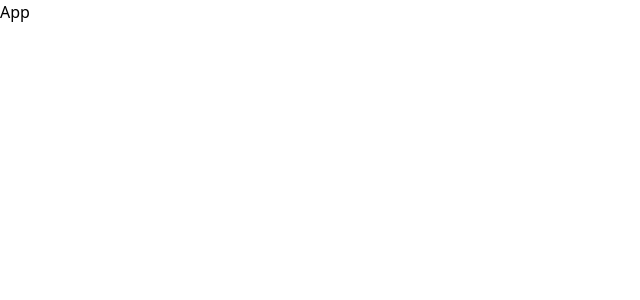
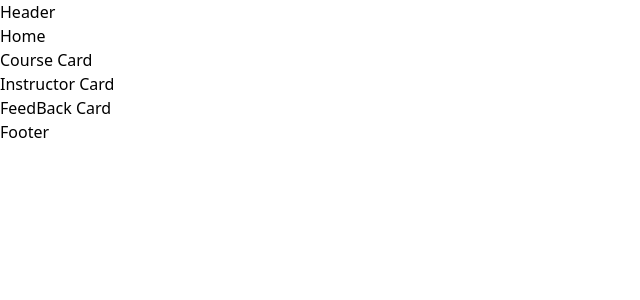
Before and after one commit to ScriptShah/EnlightenEd, a React (Vite) app: page / in a window 1280 px wide. Shown: the top 300 px of the page, without its empty margins (0-640 px from the left). Built offline with nearby package versions, Linux system fonts and the light colour scheme.

Commit message:
components are init and organized

```diff
--- a/src/App.jsx
+++ b/src/App.jsx
@@ -1,8 +1,21 @@
 import React from 'react'
+import Home from './components/Home'
+import Courses from './components/Courses'
+import Instructors from './components/Instructors'
+import FeedBack from './components/FeedBack'
+import Footer from './components/Footer'
+import Header from './components/Header'
 
 const App = () => {
   return (
-    <div>App</div>
+    <div className='main'>
+      <Header/>
+      <Home/>
+      <Courses/>
+      <Instructors/>
+      <FeedBack/>
+      <Footer/>
+    </div>
   )
 }
 
--- /dev/null
+++ b/src/components/Course__Card.jsx
@@ -0,0 +1,9 @@
+import React from 'react'
+
+const Course__Card = () => {
+  return (
+    <div>Course Card</div>
+  )
+}
+
+export default Course__Card
--- /dev/null
+++ b/src/components/Courses.jsx
@@ -0,0 +1,12 @@
+import React from 'react'
+import Course__Card from './Course__Card'
+
+const Courses = () => {
+  return (
+    <div className="courses">
+      <Course__Card/>
+    </div>
+  )
+}
+
+export default Courses
--- /dev/null
+++ b/src/components/FeedBack.jsx
@@ -0,0 +1,10 @@
+import React from 'react'
+import FeedBack__Card from './FeedBack__Card'
+
+const FeedBack = () => {
+  return (
+    <div><FeedBack__Card/></div>
+  )
+}
+
+export default FeedBack
--- /dev/null
+++ b/src/components/FeedBack__Card.jsx
@@ -0,0 +1,11 @@
+import React from 'react'
+
+const FeedBack__Card = () => {
+  return (
+    <div className="feedback__Card">
+        FeedBack Card
+    </div>
+  )
+}
+
+export default FeedBack__Card
--- /dev/null
+++ b/src/components/Footer.jsx
@@ -0,0 +1,9 @@
+import React from 'react'
+
+const Footer = () => {
+  return (
+    <div className='footer'>Footer</div>
+  )
+}
+
+export default Footer
--- /dev/null
+++ b/src/components/Header.jsx
@@ -0,0 +1,9 @@
+import React from 'react'
+
+const Header = () => {
+  return (
+    <div className='header'>Header</div>
+  )
+}
+
+export default Header
--- /dev/null
+++ b/src/components/Home.jsx
@@ -0,0 +1,9 @@
+import React from 'react'
+
+const Home = () => {
+  return (
+    <div className='home'>Home</div>
+  )
+}
+
+export default Home
--- /dev/null
+++ b/src/components/Instructor__Card.jsx
@@ -0,0 +1,9 @@
+import React from 'react'
+
+const Instructor__Card = () => {
+  return (
+    <div>Instructor Card</div>
+  )
+}
+
+export default Instructor__Card
--- /dev/null
+++ b/src/components/Instructors.jsx
@@ -0,0 +1,10 @@
+import React from 'react'
+import Instructor__Card from './Instructor__Card'
+
+const Instructors = () => {
+  return (
+    <div><Instructor__Card/></div>
+  )
+}
+
+export default Instructors
```
